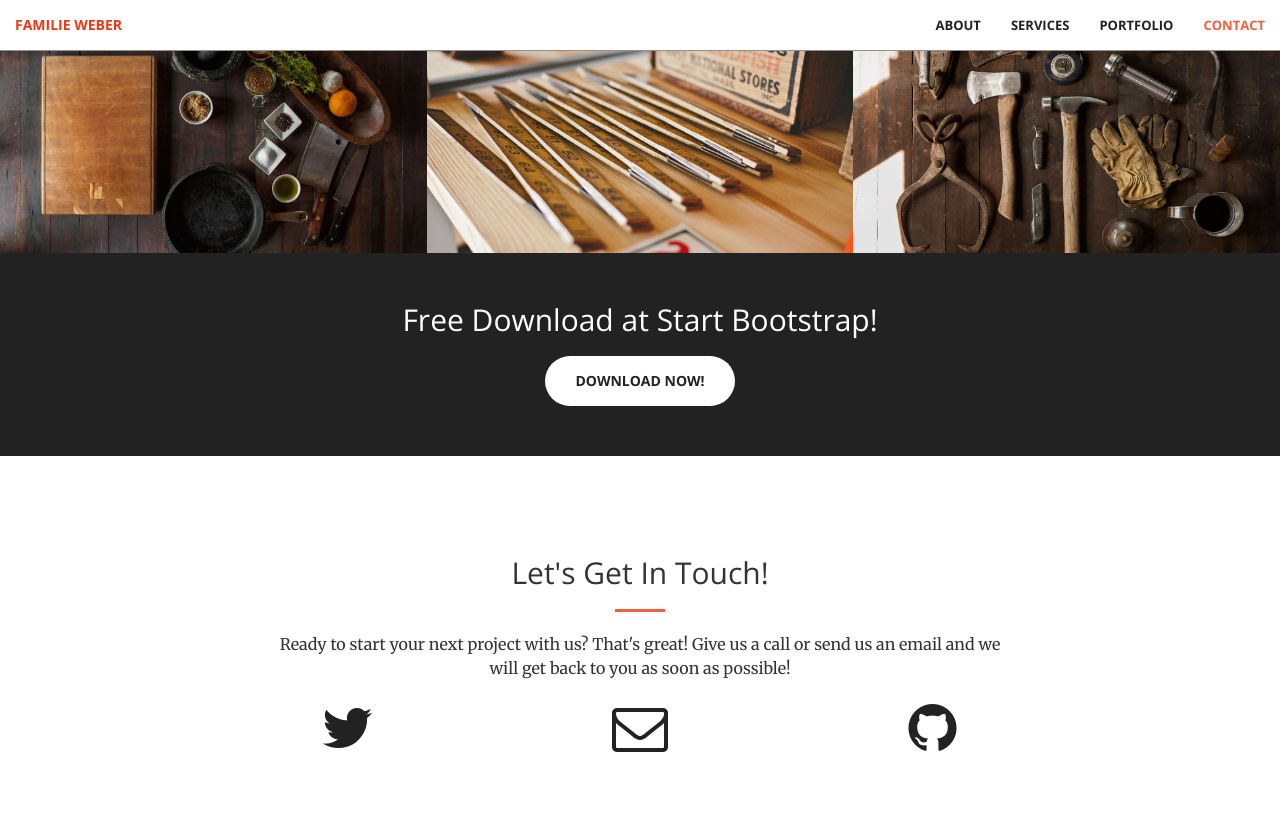
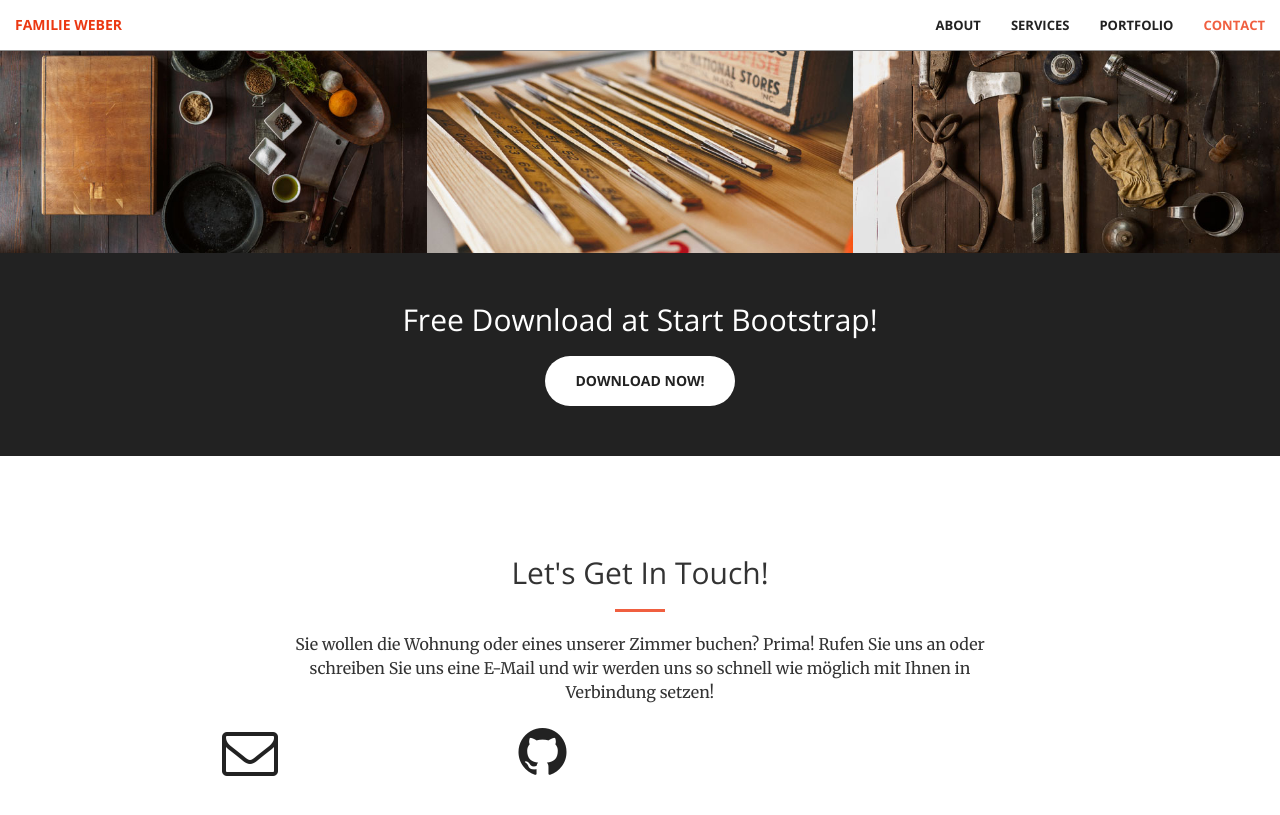
Before and after one commit to piaweber/Ferienwohnung-Dettenheim, a Jekyll site: the page built from index.html, in a window 1280 px wide and 900 px high, scrolled down 1931 px. Shown: the top 815 px of the window. Built offline with Jekyll 4.4.1, drawn with Linux system fonts in a browser that asks for light colours.

Commit message:
Update contact.html

```diff
--- a/_includes/contact.html
+++ b/_includes/contact.html
@@ -4,16 +4,11 @@
             <div class="col-lg-8 col-lg-offset-2 text-center">
                 <h2 class="section-heading">Let's Get In Touch!</h2>
                 <hr class="primary">
-                <p>Ready to start your next project with us? That's great! Give us a call or send us an email and we will get back to you as soon as possible!</p>
+                <p>Sie wollen die Wohnung oder eines unserer Zimmer buchen? Prima! Rufen Sie uns an oder schreiben Sie uns eine E-Mail
+                und wir werden uns so schnell wie möglich mit Ihnen in Verbindung setzen!</p>
             </div>
-        <div class="col-lg-2 col-lg-offset-2 text-center">
-            <a href="https://twitter.com/{{ site.twitter_username }}">
-                <i class="fa fa-twitter fa-3x wow bounceIn" data-wow-delay=".1s"></i>
-                <p>{{ site.twitter_username }}</p>
-            </a>
-        </div>
         <div class="col-lg-2 col-lg-offset-1 text-center">
-            <a href="mailto:{{ site.email }}">
+            <a href="mailto:ferienwohnung-dettenheim@web.de">
             <i class="fa fa-envelope-o fa-3x wow bounceIn" data-wow-delay=".1s"></i>
                 <p>{{ site.email }}</p>
             </a>
```
